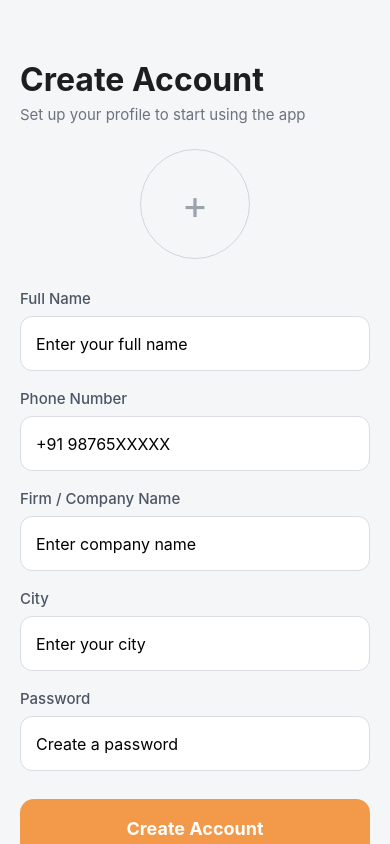
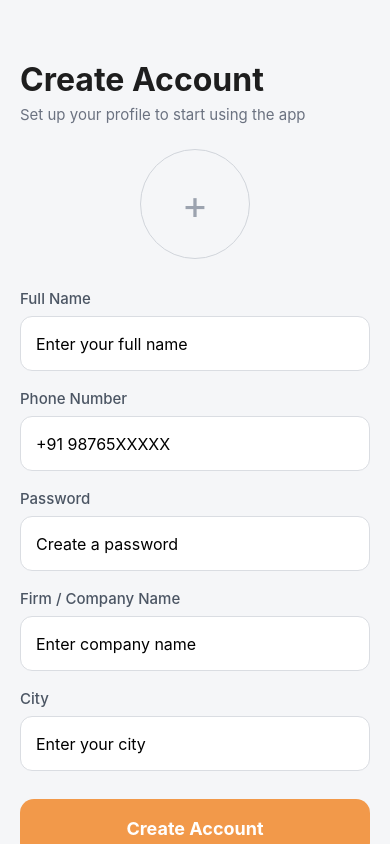
Before and after one commit to shrwn08/Nrm_react-native, a React Native app: screen /Register in a window 390 px wide. Built offline with nearby package versions, Linux system fonts and the light colour scheme.

Commit message:
adding the Regiter page

```diff
--- a/src/screens/Register.jsx
+++ b/src/screens/Register.jsx
@@ -1,14 +1,41 @@
 import React from "react";
+import { useState } from "react";
 import {
-    ScrollView,
+  ScrollView,
   StyleSheet,
   Text,
   TextInput,
   TouchableOpacity,
   View,
 } from "react-native";
+import { useNavigation } from "@react-navigation/native";
+// Note: we no longer need to import OTP here — we navigate by route
+// name (string), not by passing the component directly
 
 function Register() {
+
+  const navigation = useNavigation();
+
+  const [data, setData] = useState({
+    fullname: '',
+    phone_no: '',
+    company_name: '',
+    city: '',
+    password: '' // new — collected on this screen
+  });
+
+  // Small helper so we don't repeat this pattern for every field —
+  // updates one field in `data` while keeping the rest untouched
+  const handleChange = (field, value) => {
+    setData((prev) => ({ ...prev, [field]: value }));
+  };
+
+  const handleOnPress = () => {
+    // We pass phone_no along so the OTP screen can pre-fill it —
+    // the user will still be able to edit it there for verification.
+    navigation.navigate("Otp", { phone_no: data.phone_no });
+  };
+
   return (
     <ScrollView style={styles.container}>
       {/* Header */}
@@ -28,6 +55,8 @@ function Register() {
         <TextInput
           placeholder="Enter your full name"
           style={styles.input}
+          value={data.fullname}
+          onChangeText={(text) => handleChange('fullname', text)}
         />
       </View>
 
@@ -38,6 +67,21 @@ function Register() {
           placeholder="+91 98765XXXXX"
           keyboardType="phone-pad"
           style={styles.input}
+          value={data.phone_no}
+          onChangeText={(text) => handleChange('phone_no', text)}
+        />
+      </View>
+
+      {/* Password — new field */}
+      <View style={styles.inputContainer}>
+        <Text style={styles.label}>Password</Text>
+        <TextInput
+          placeholder="Create a password"
+          style={styles.input}
+          value={data.password}
+          onChangeText={(text) => handleChange('password', text)}
+          secureTextEntry
+          autoCapitalize="none"
         />
       </View>
 
@@ -47,6 +91,8 @@ function Register() {
         <TextInput
           placeholder="Enter company name"
           style={styles.input}
+          value={data.company_name}
+          onChangeText={(text) => handleChange('company_name', text)}
         />
       </View>
 
@@ -56,21 +102,13 @@ function Register() {
         <TextInput
           placeholder="Enter your city"
           style={styles.input}
-        />
-      </View>
-
-      {/* Password */}
-      <View style={styles.inputContainer}>
-        <Text style={styles.label}>Password</Text>
-        <TextInput
-          placeholder="Create a password"
-          secureTextEntry
-          style={styles.input}
+          value={data.city}
+          onChangeText={(text) => handleChange('city', text)}
         />
       </View>
 
       {/* Create Account Button */}
-      <TouchableOpacity style={styles.button}>
+      <TouchableOpacity style={styles.button} onPress={handleOnPress}>
         <Text style={styles.buttonText}>Create Account</Text>
       </TouchableOpacity>
 
@@ -89,21 +127,19 @@ const styles = StyleSheet.create({
     backgroundColor: "#F5F6F8",
     paddingHorizontal: 20,
     paddingTop: 60,
+    overflow: "hidden"
   },
-
   title: {
     fontSize: 32,
     fontWeight: "700",
     color: "#1E1E1E",
   },
-
   subtitle: {
     fontSize: 15,
     color: "#6B7280",
     marginTop: 6,
     marginBottom: 25,
   },
-
   profileCircle: {
     width: 110,
     height: 110,
@@ -115,23 +151,19 @@ const styles = StyleSheet.create({
     alignItems: "center",
     marginBottom: 30,
   },
-
   plus: {
     fontSize: 40,
     color: "#9CA3AF",
   },
-
   inputContainer: {
     marginBottom: 18,
   },
-
   label: {
     fontSize: 15,
     color: "#4B5563",
     marginBottom: 8,
     fontWeight: "500",
   },
-
   input: {
     height: 55,
     backgroundColor: "#FFFFFF",
@@ -141,7 +173,6 @@ const styles = StyleSheet.create({
     paddingHorizontal: 15,
     fontSize: 16,
   },
-
   button: {
     height: 58,
     backgroundColor: "#F2994A",
@@ -150,13 +181,11 @@ const styles = StyleSheet.create({
     alignItems: "center",
     marginTop: 10,
   },
-
   buttonText: {
     color: "#FFFFFF",
     fontSize: 18,
     fontWeight: "700",
   },
-
   footer: {
     marginTop: 25,
     textAlign: "center",
```
